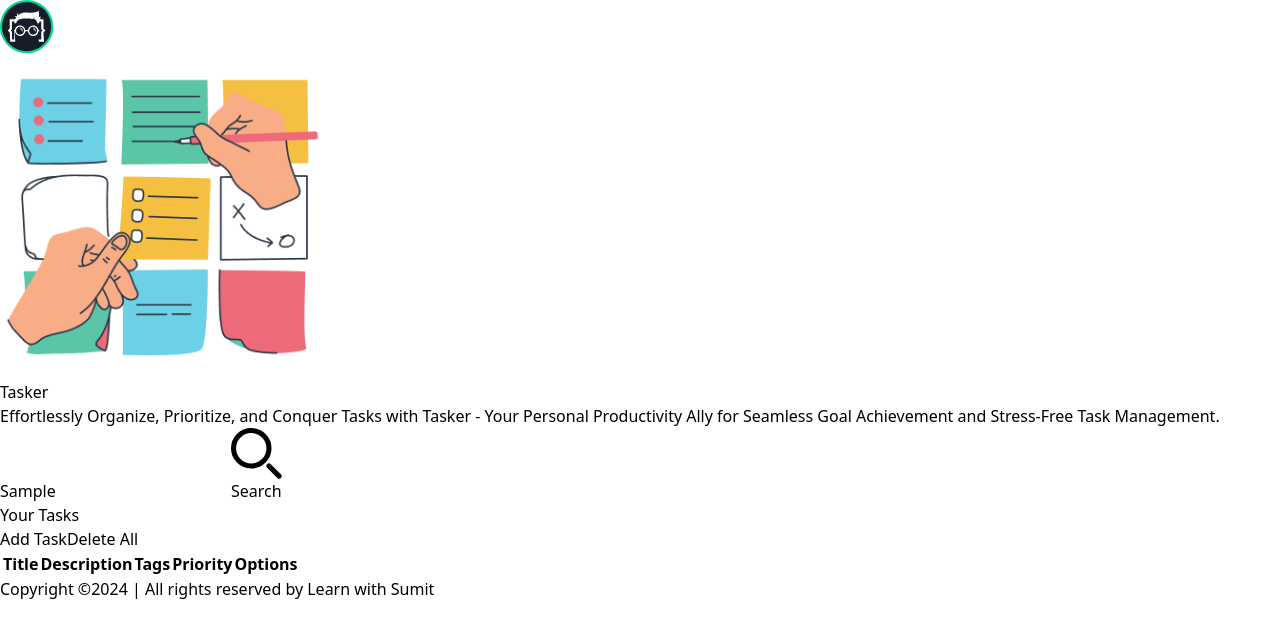
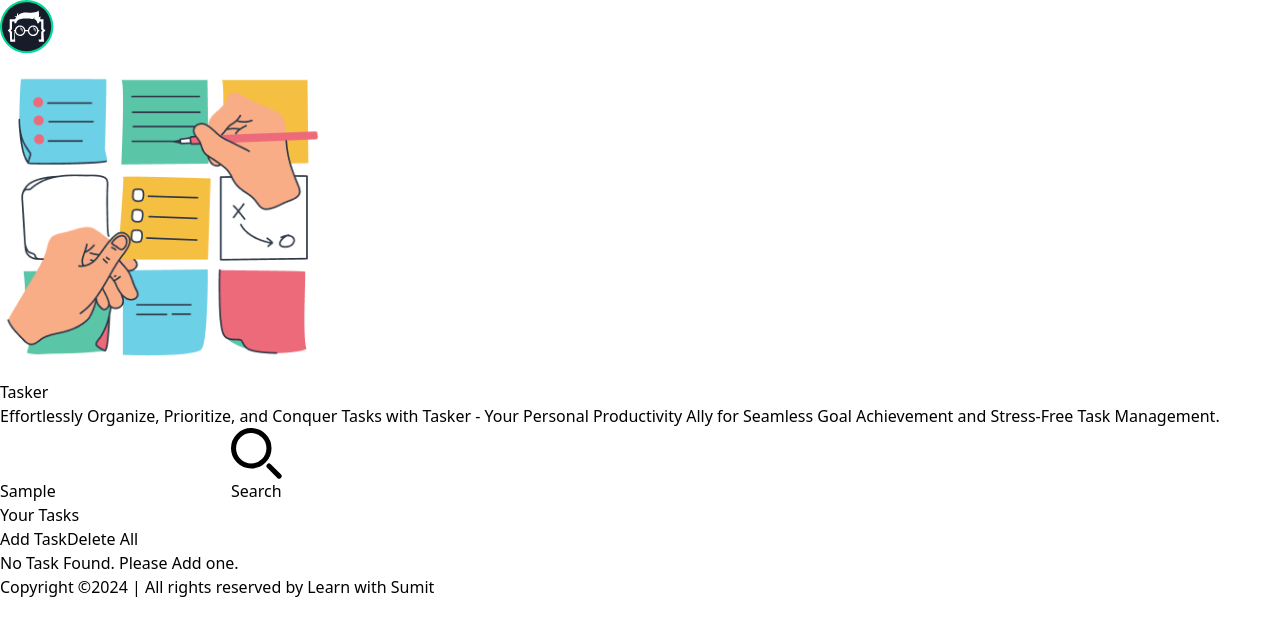
Before and after one commit to 21MoududAhammed/task-manager, a React (Vite) app: page / in a window 1280 px wide. Both pictures are taken after typing "Sample" into the empty fields and a click on the button "Search". Shown: the top 638 px of the page. Built offline with nearby package versions, Linux system fonts and the light colour scheme.

Commit message:
project has done by adding a no task found component

```diff
--- /dev/null
+++ b/src/components/NoTaskFound.jsx
@@ -0,0 +1,5 @@
+export default function NoTaskFound(){
+    return (
+        <h2 className="text-4xl text-green-600 ">No Task Found. Please Add one.</h2>
+    );
+}
--- a/src/components/tasks/TaskBoard.jsx
+++ b/src/components/tasks/TaskBoard.jsx
@@ -3,6 +3,7 @@ import SearchTask from "../SearchTask";
 import TaskActions from "./TaskActions";
 import TaskLists from "./TaskList";
 import AddTask from "./AddTask";
+import NoTaskFound from "../NoTaskFound";
 
 const defaultTask = {
   id: crypto.randomUUID(),
@@ -97,12 +98,15 @@ export default function TaskBoard() {
             handleAddTask={handleAddTask}
             onDeleteAll={onDeleteAll}
           />
-          <TaskLists
-            tasks={tasks}
-            onEdit={handleEdit}
-            onDelete={onDelete}
-            onFavorite={onFavorite}
-          />
+          {
+            tasks.length > 0 ?
+            (<TaskLists
+              tasks={tasks}
+              onEdit={handleEdit}
+              onDelete={onDelete}
+              onFavorite={onFavorite}
+            />) : <NoTaskFound></NoTaskFound>
+          }
         </div>
       </div>
     </section>
```
